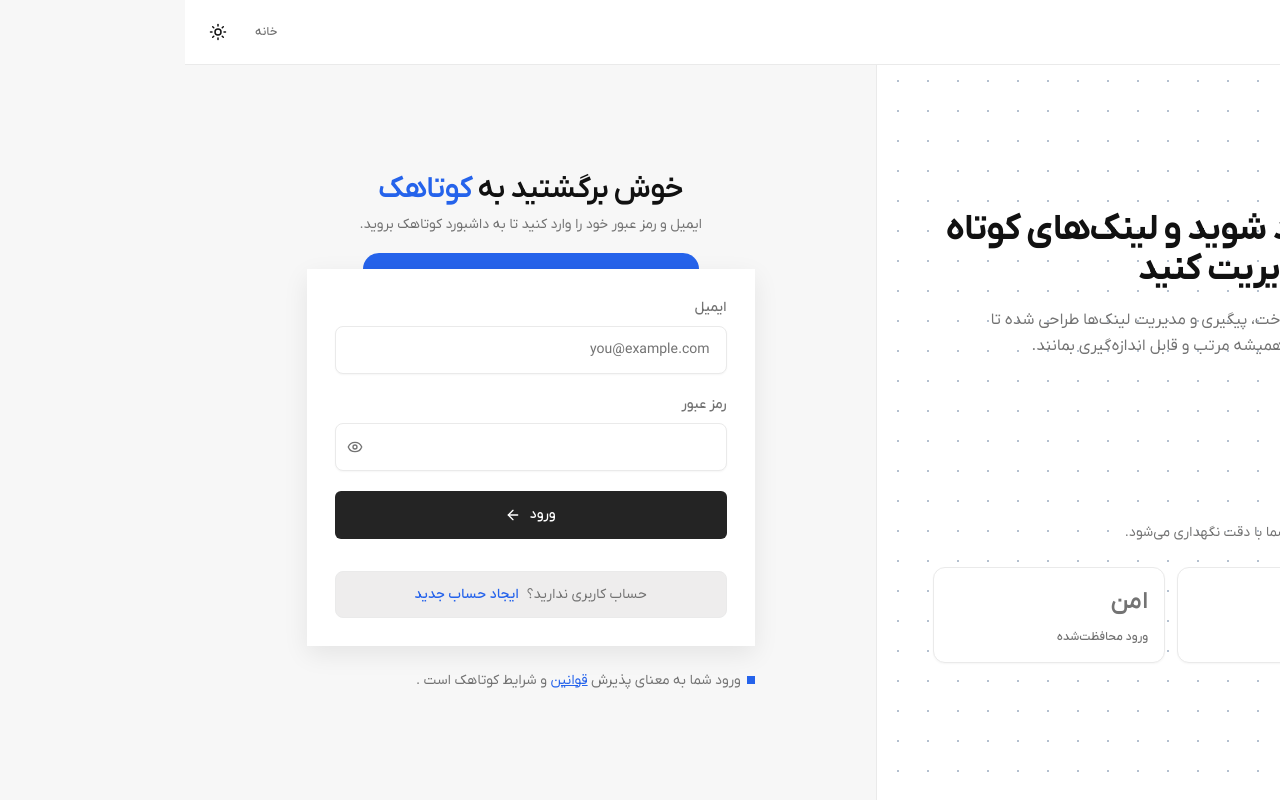
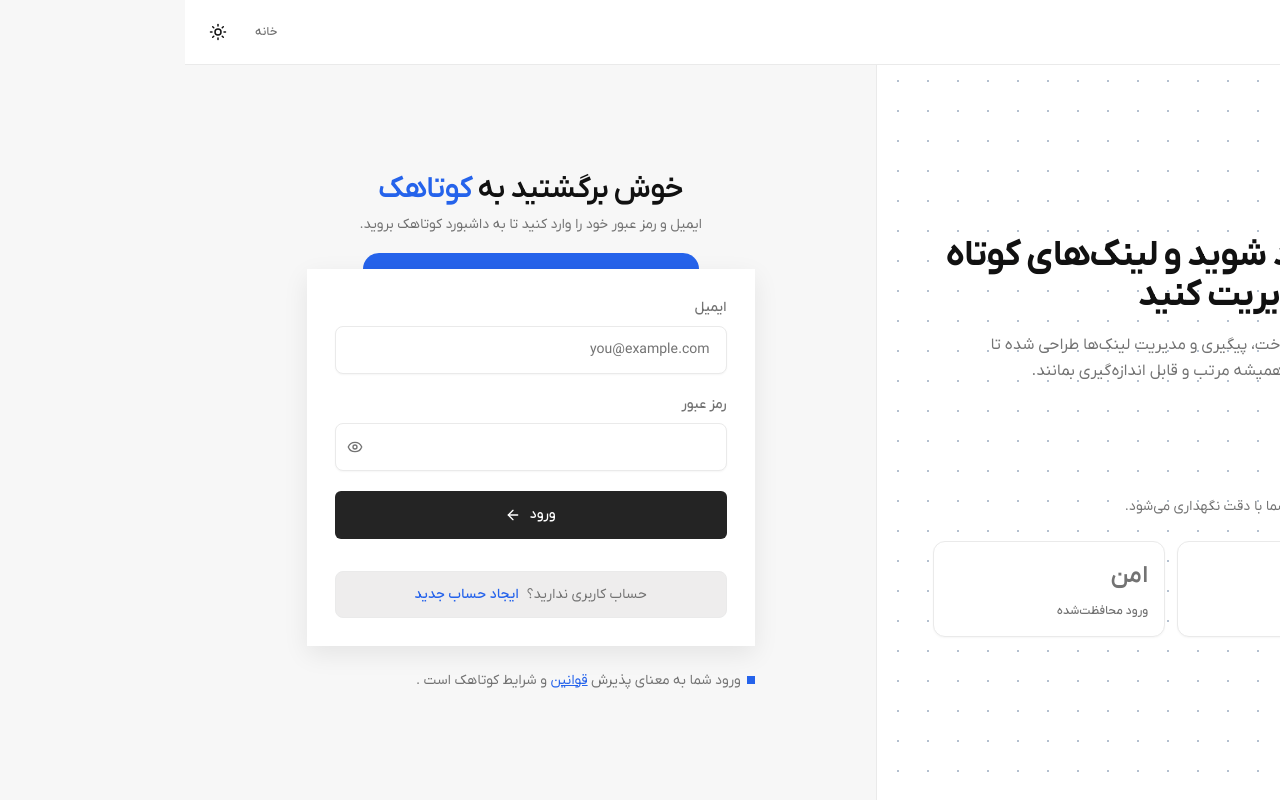
Before and after one commit to Mahdi-heydari/kootahak, a Next.js app in the folder frontend/: page /login in a window 1280 px wide. Built offline with nearby package versions, Linux system fonts and the light colour scheme; no server answers.

Commit message:
refactor: restructure aside section in AuthLayout

```diff
--- a/frontend/src/components/auth/AuthLayout.tsx
+++ b/frontend/src/components/auth/AuthLayout.tsx
@@ -43,8 +43,8 @@ export function AuthLayout({
         {/* Desktop panel */}
         <aside className="relative isolate hidden overflow-hidden border-l border-border bg-card lg:grid">
           <DotPattern />
-          <div className="relative z-10 flex h-full flex-col gap-25 p-14 lg:pt-24">
-            <div className="flex h-full max-w-lg flex-col justify-around">
+          <div className="grid place-items-center h-full p-14 lg:pt-24">
+            <div className="flex h-full max-w-lg flex-col justify-center gap-28">
               <div className="space-y-4">
                 <p className="text-token-xs font-token-semibold uppercase tracking-token-wide text-brand">
                   {eyebrow}
--- a/frontend/src/components/auth/DotPattern.tsx
+++ b/frontend/src/components/auth/DotPattern.tsx
@@ -20,7 +20,7 @@ export function DotPattern({
   return (
     <svg
       aria-hidden="true"
-      className="pointer-events-none absolute inset-0 h-full w-full fill-slate-400/70 dark:fill-slate-500/50 md:fill-slate-400/90 md:dark:fill-slate-500/70"
+      className="pointer-events-none absolute -z-30 inset-0 h-full w-full fill-slate-400/70 dark:fill-slate-500/50 md:fill-slate-400/90 md:dark:fill-slate-500/70"
     >
       <defs>
         <pattern
```
